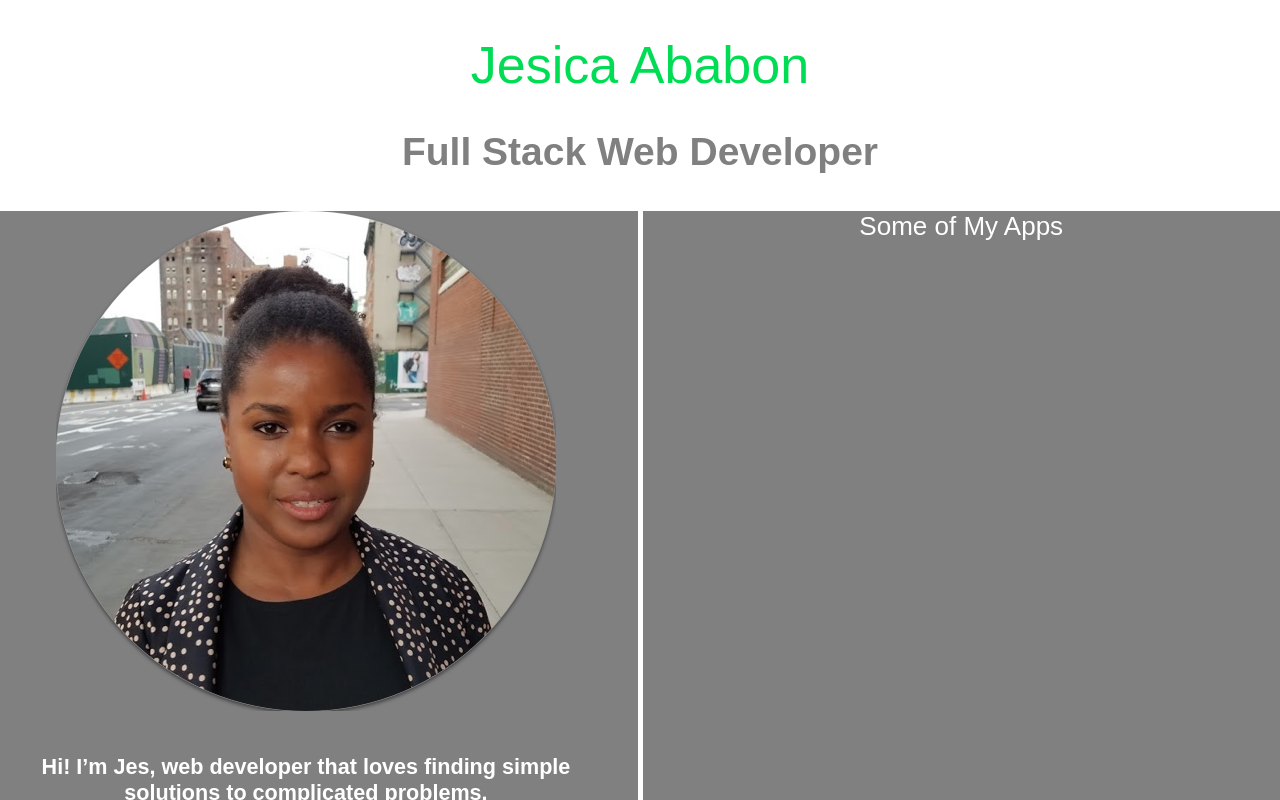
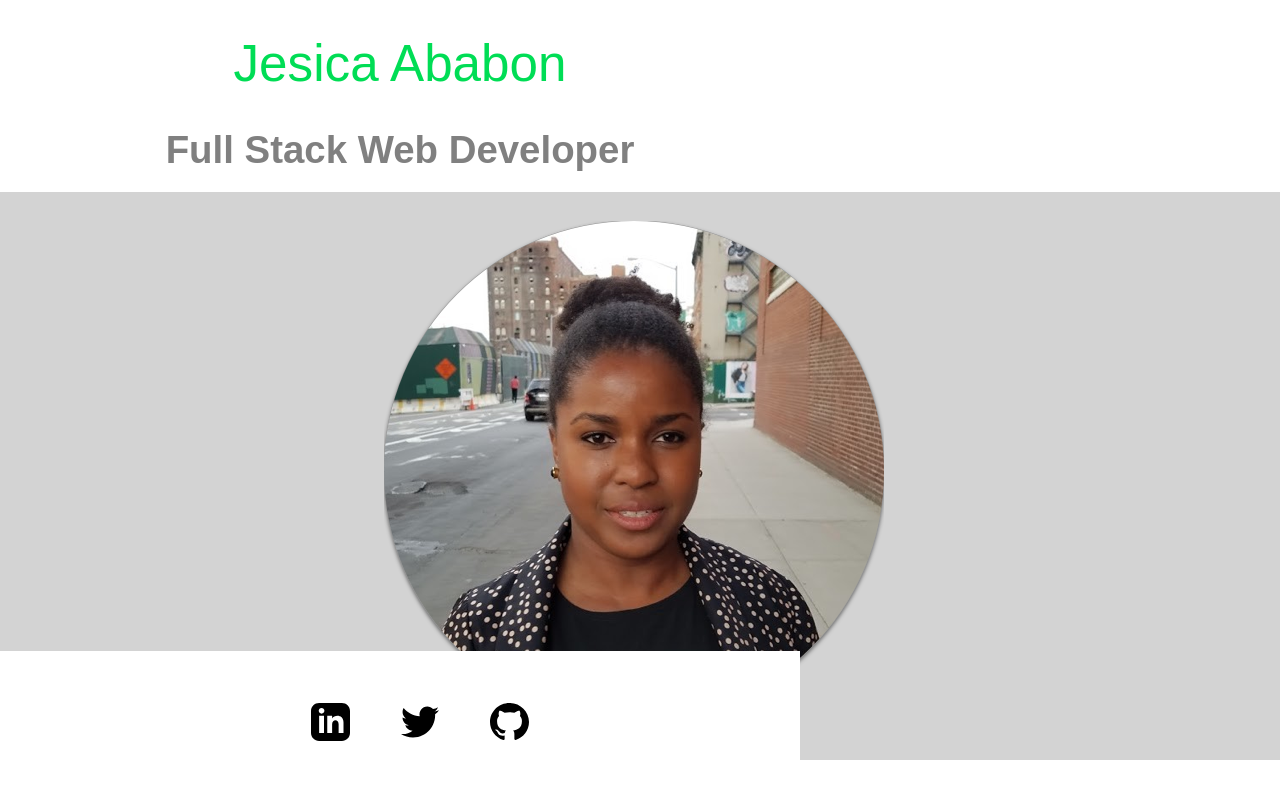
Before and after one commit to jesababon/jesicaAbabon, a React (Create React App) app: page / in a window 1280 px wide. Shown: the top 800 px of the page. Built offline with nearby package versions, Linux system fonts and the light colour scheme.

Commit message:
locked header and footer

```diff
--- a/src/App.css
+++ b/src/App.css
@@ -22,6 +22,7 @@ h1{
   /* animation: App-logo-spin infinite 50s linear; */
   height: 60%;
   pointer-events: none;
+  padding: 1vw;
 }
 
 .App-header {
@@ -30,58 +31,68 @@ h1{
   flex-direction: column;
   align-items: center;
   justify-content: center;
-  font-size: calc(10px + 2vmin);
+  font-size: 2vw;
   color: gray;
+  padding: 0px;
+  position: absolute;
+  top: 0px;
+  width: 100vh;
+
+}
+
+content{
+  position:absolute;
+  top: 15vw;
+  bottom: 5vh;
+  overflow:auto;
 }
 
 .App-bio{
-  background-color: grey;
+  background-color: lightgray;
   grid-area: main;
   align-items: center;
   display: grid;
-  grid-gap: 2vw;
+  grid-gap: 1vw;
   grid-template-columns: auto auto;
   justify-content: center;
-  font-size: calc(10px + 2vmin);
-  color: white;
+  font-size: 2vw;
+  padding: 2vh;
+  color: black;
 
 }
 
 .App-apps{
-  background-color: grey;
+  background-color: lightgray;
   grid-area: main2;
   align-items: center;
   /* display: grid;*/ /*brings down to center */
   /* justify-content: center; */
   font-size: calc(10px + 2vmin);
-  color: white;
+  color: black;
 }
 
 form, .Contact-form{
   grid-area: form;
-  display: inline;
+  display: inline-flexbox;
   padding: 1vw;
   font-family: inherit;
   font-size: 2vw;
+  /* height: 10vh; */
 
 }
 
 .formBtn{
   background-color:#0d5;
-  /* height: auto; */
-  /* line-height: normal; */
-  /* width: auto; */
-  /* font-family: inherit; */
   font-weight: 800;
   color: white;
-  font-size: 1vw;
+  font-size: 2vw;
   border-radius: 25px;
   padding: 1vh;
 
 }
 
 input[type=text], textarea{
-  width: fill;
+  width: stretch;
   padding: 1vw;
   /* border: 1px solid #0d5;  */
   border-radius: 1vw;
@@ -109,6 +120,9 @@ input[type=text]:focus, textarea:focus {
   justify-content: center;
   font-size: calc(10px + 2vmin);
   color: white;
+  position: absolute;
+  width: 100vh;
+  bottom: 0px;
 }
 
 .socialBtns{
@@ -119,12 +133,3 @@ input[type=text]:focus, textarea:focus {
 .App-link {
   color: #61dafb;
 }
-
-@keyframes App-logo-spin {
-  from {
-    transform: rotate(0deg);
-  }
-  to {
-    transform: rotate(360deg);
-  }
-}
--- a/src/App.js
+++ b/src/App.js
@@ -14,12 +14,13 @@ class App extends Component {
 					<h1>Jesica Ababon</h1>
 					<h2>Full Stack Web Developer</h2>
 				</header>
+				<content>
 					<article className="App-bio">
 						<div>
 							<img src={profilePic} className="profilePic" alt="myFace" />
 							<h5>
-							Hi! I’m Jes, web developer that loves finding simple solutions to
-							complicated problems.
+								Hi! I’m Jes, web developer that loves finding simple solutions
+								to complicated problems.
 							</h5>
 							<h6>
 								Experienced in HTML, CSS, Javascript (Node.js, Express.js,
@@ -29,24 +30,23 @@ class App extends Component {
 					</article>
 					<article className="App-apps">Some of My Apps</article>
 					<div className="Contact-form">
+						<h3>Want to contact me?</h3>
 						<form>
 							<label>
 								Name:
-								<input type="text" name="name"/>
+								<input type="text" name="name" />
 								Email:
-								<input type="text" name="email"/>
+								<input type="text" name="email" />
 								Subject:
-								<input type="text" name="subject"/>
+								<input type="text" name="subject" />
 								Message:
-								<textarea name="message"/>
-
-						<input type="submit" value="SUBMIT" className='formBtn'/
-            >
+								<textarea name="message" />
+								<input type="submit" value="SUBMIT" className="formBtn" />
 							</label>
-
-
 						</form>
 					</div>
+				</content>
+
 				<footer className="App-footer">
 					<ul>
 						<img src={linkedin} className="socialBtns" alt="linkedIn" />
```
Lines whose indentation alone changed are shown as unchanged.
